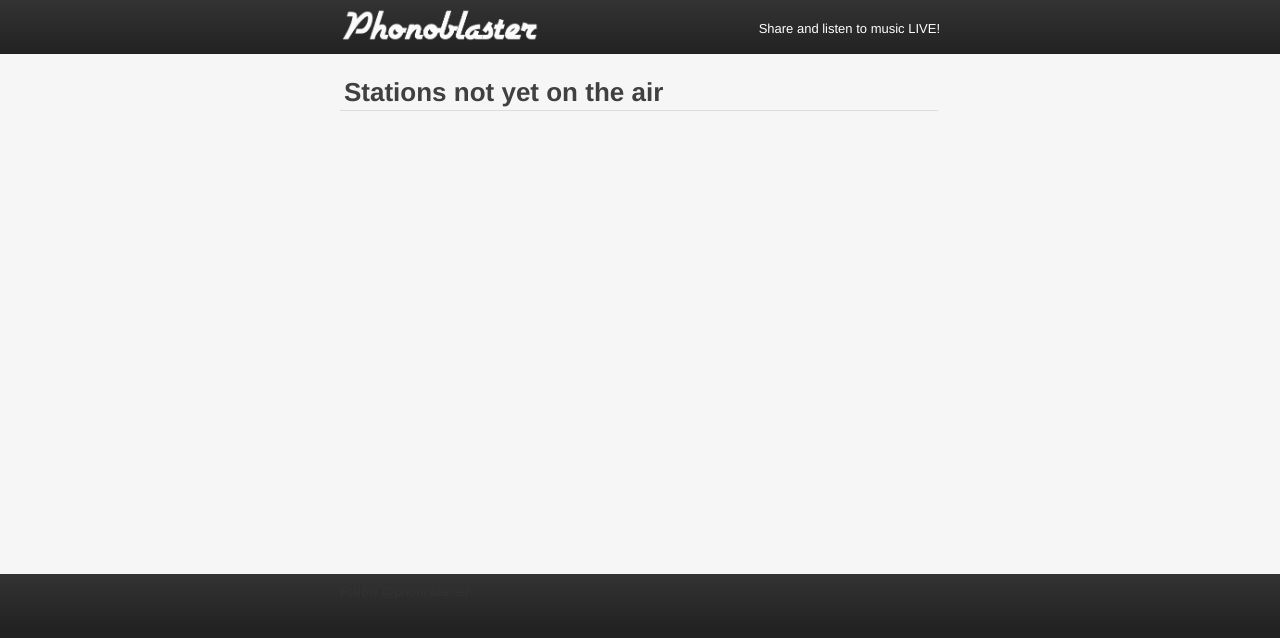
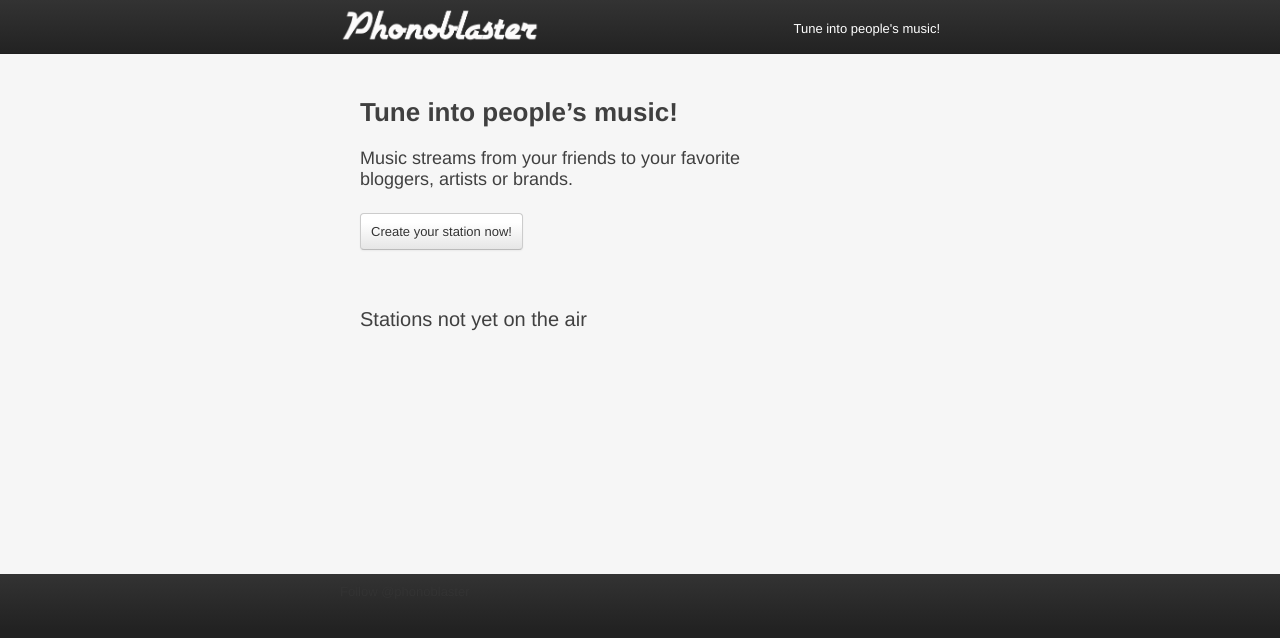
Before and after one commit to detcherry/phonoblaster, a Python web app: template templates/facebook/home.html in a window 1280 px wide. Shown: the top 638 px of the page. Run offline with Jinja, Linux system fonts and the light colour scheme; the template is opened without the code that fills it, so the values that code supplies are empty; some libraries are stand-ins or nearby versions.

Commit message:
New facebook canvas homepage (close to the phonoblaster welcome page)

```diff
--- a/templates/facebook/home.html
+++ b/templates/facebook/home.html
@@ -1,6 +1,7 @@
 {% extends "../base.html" %}
 
 {% block style %}
+	<link type="text/css" rel="stylesheet" href="/static/css/home.css">
 	<link type="text/css" rel="stylesheet" href="/static/css/facebook/canvas.css" />
 {% endblock %}
 
@@ -9,45 +10,43 @@
 		<div class="container">
 			<div id="logo">
 				<h1>Phonoblaster</h1>
-				<a href="{{ site_url }}" target="_blank"><img src="/static/images/phonoblaster.png" alt="phonoblaster logo"/></a>
+				<a href="{{ site_url }}" target="_blank">
+					<img src="{{ site_url }}/static/images/phonoblaster.png" alt="phonoblaster logo"/>
+				</a>
 			</div>
-			<h2>Share and listen to music LIVE!</h2>
+			<h2>Tune into people's music!</h2>
 		</div>
 	</header>
 {% endblock %}
 
 {% block main %}
-
-{% if active_stations %}
-	<div class="station-listing">
-		<h2>Latest stations on the air</h2>
-		<div id="station-items">
+<div id="welcome-top-left">
+	<h2>Tune into people’s music!</h2>
+	<p class="description">Music streams from your friends to your favorite bloggers, artists or brands.</p>
+	<div id="welcome-action" class="button">
+		<a href="{{ site_url }}" target="_blank"/>Create your station now!
+	</div>
+	<div id="welcome-station-listing">
+		{% if active_stations %}
+			<h3>Stations on the air</h3>
 			{% for station in active_stations %}
-			<div class="station-item">
-				<h3><a href="{{ site_url }}/{{ station.identifier }}" target="_blank">{{ station.identifier }}</a></h3>
-				<a href="{{ site_url }}/{{ station.identifier }}" class="img" target="_blank">
-					<img src="/picture/view/{{ station.thumbnail.key }}">
-				</a>
-				<a href="{{ site_url }}/{{ station.identifier }}" class="button" target="_blank">Tune in!</a>
-			</div>
+				<div class="welcome-station-item">
+					<a href="{{ site_url }}/{{ station.identifier }}" class="img" target="_blank">
+						<img src="{{ site_url }}/picture/view/{{ station.thumbnail.key }}">
+					</a>
+				</div>
 			{% endfor %}
-		</div>
+		{% else %}
+			<h3>Stations not yet on the air</h3>
+			{% for station in non_active_stations %}
+				<div class="welcome-station-item">
+					<a href="{{ site_url }}/{{ station.identifier }}" class="img" target="_blank">
+						<img src="{{ site_url }}/picture/view/{{ station.thumbnail.key }}">
+					</a>
+				</div>
+			{% endfor %}
+		{% endif %}
 	</div>
-{% else %}
-	<div class="station-listing">
-		<h2>Stations not yet on the air</h2>
-		<div id="station-items">
-			{% for station in non_active_stations %}
-			<div class="station-item">
-				<h3><a href="{{ site_url }}/{{ station.identifier }}" target="_blank">{{ station.identifier }}</a></h3>
-				<a href="{{ site_url }}/{{ station.identifier }}" class="img" target="_blank">
-					<img src="/picture/view/{{ station.thumbnail.key }}">
-				</a>
-				<a href="{{ site_url }}/{{ station.identifier }}" class="button" target="_blank">Tune in!</a>
-			</div>
-			{% endfor %}
-		</div>
-	</div>
-{% endif %}
+</div>
 
 {% endblock %}
```
